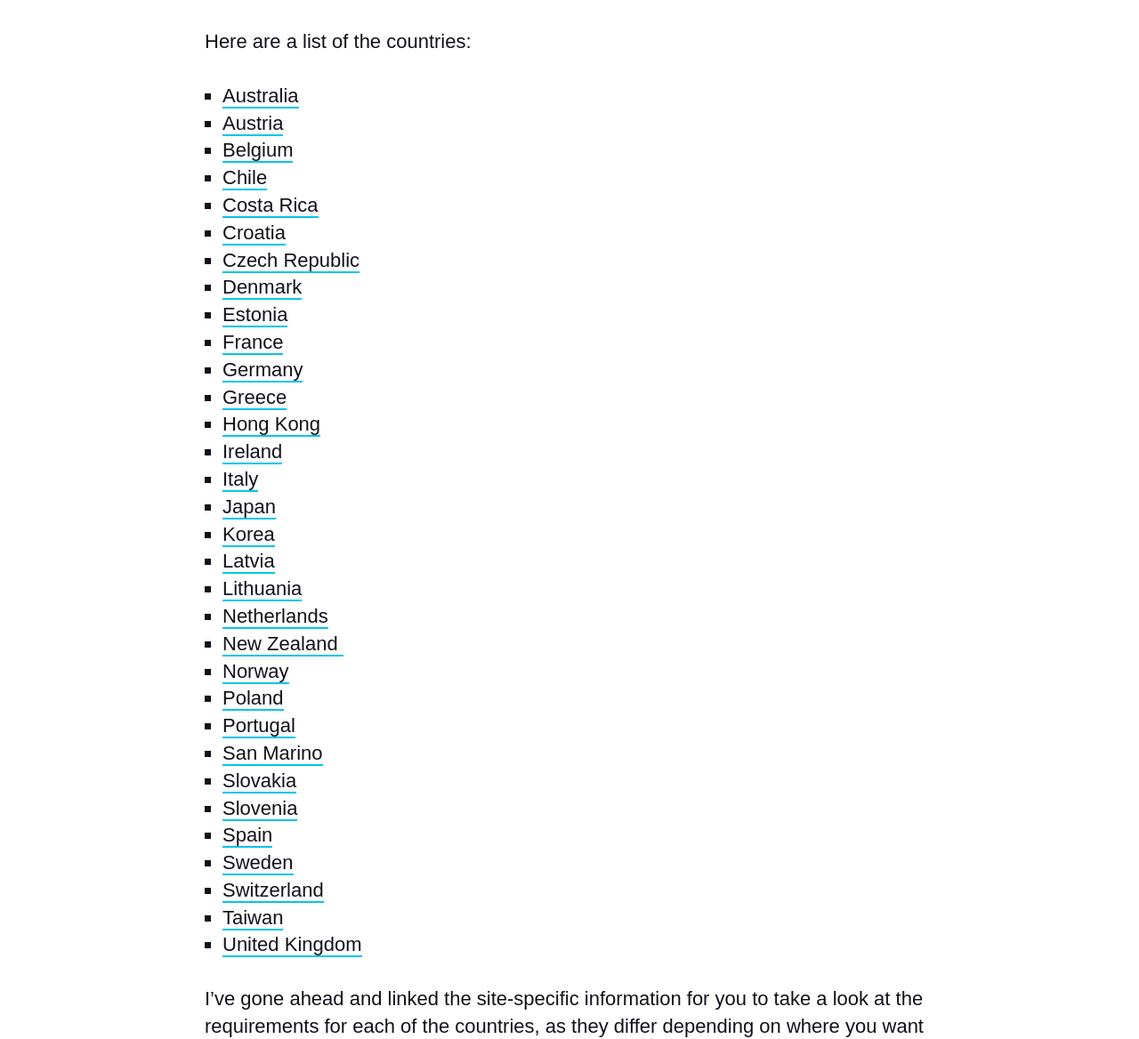
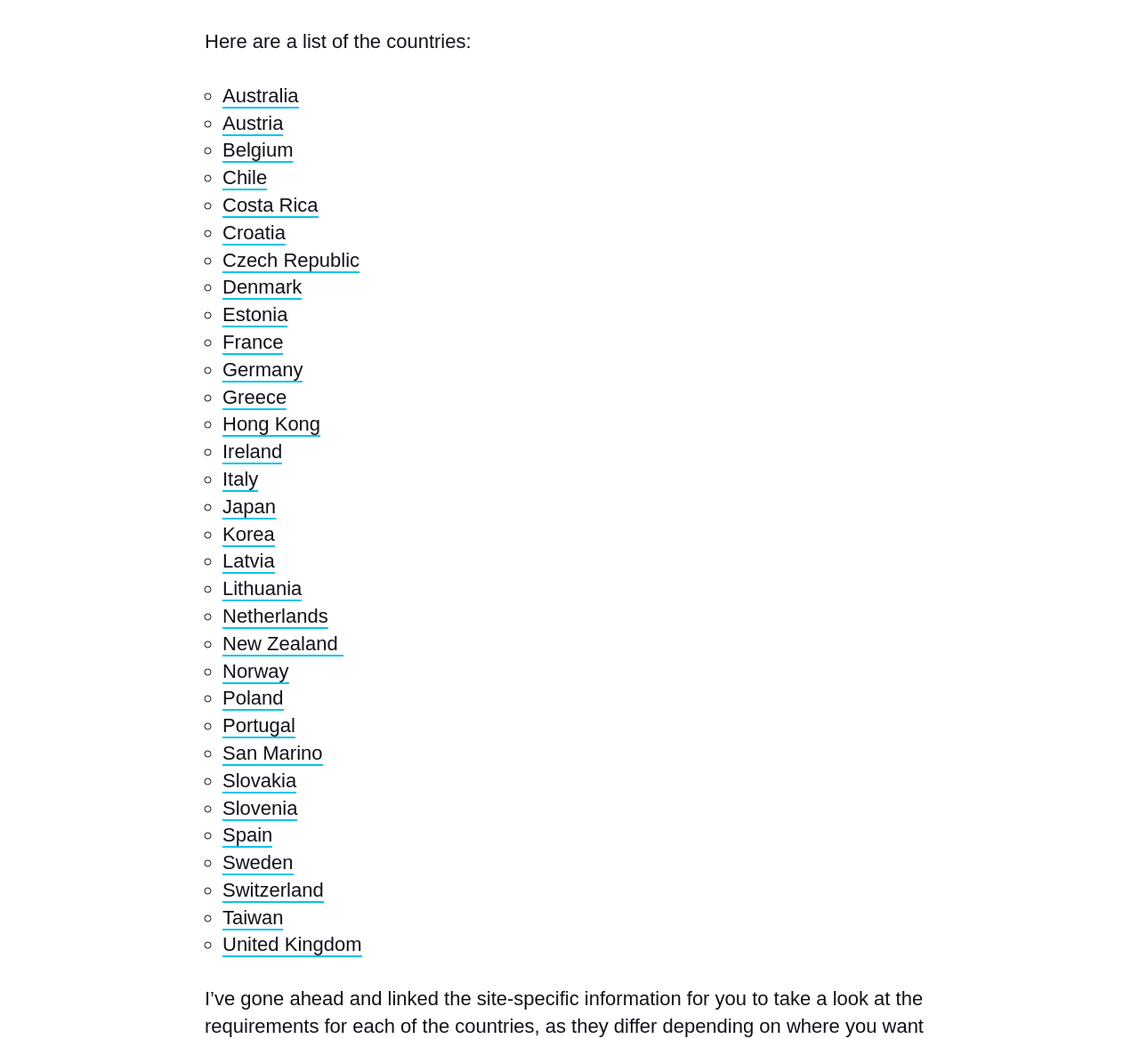
Before and after one commit to kitosoji/kitosoji, a Jekyll site: the page built from _posts/2020-07-19-working-holiday-visa.markdown, in a window 1280 px wide. Shown: the part 1091-2259 px from the top of the page at 89% size. Built offline with Jekyll 4.4.1, drawn with Linux system fonts in a browser that asks for light colours; nearby versions of some CDN libraries; some web fonts are replaced.

Commit message:
Update 2020-07-19-working-holiday-visa.markdown

```diff
--- a/_posts/2020-07-19-working-holiday-visa.markdown
+++ b/_posts/2020-07-19-working-holiday-visa.markdown
@@ -12,7 +12,7 @@ You can go on a Working Holiday, which gives you a very special open working per
 
 Here are a list of the countries:
 
-<ul style="list-style-type: square;">
+<ul style="list-style-type: circle;">
 <li><a href="https://www.canada.ca/en/immigration-refugees-citizenship/services/canadians/international-experience-canada/work-travel-australia.html">Australia</a></li>
 <li><a href="https://www.canada.ca/en/immigration-refugees-citizenship/services/canadians/international-experience-canada/work-travel-austria.html">Austria</a></li>
 <li><a href="https://www.canada.ca/en/immigration-refugees-citizenship/services/canadians/international-experience-canada/work-travel-belgium.html">Belgium</a></li>
```
